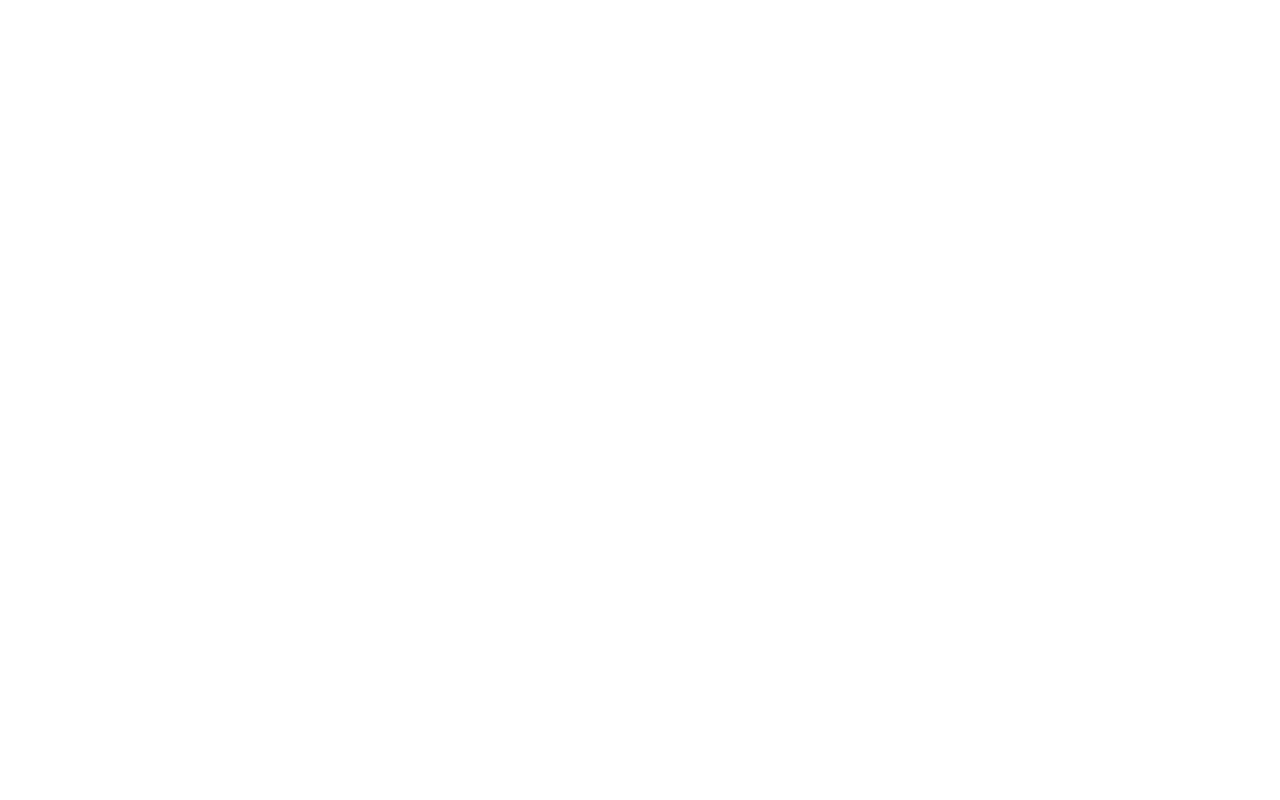
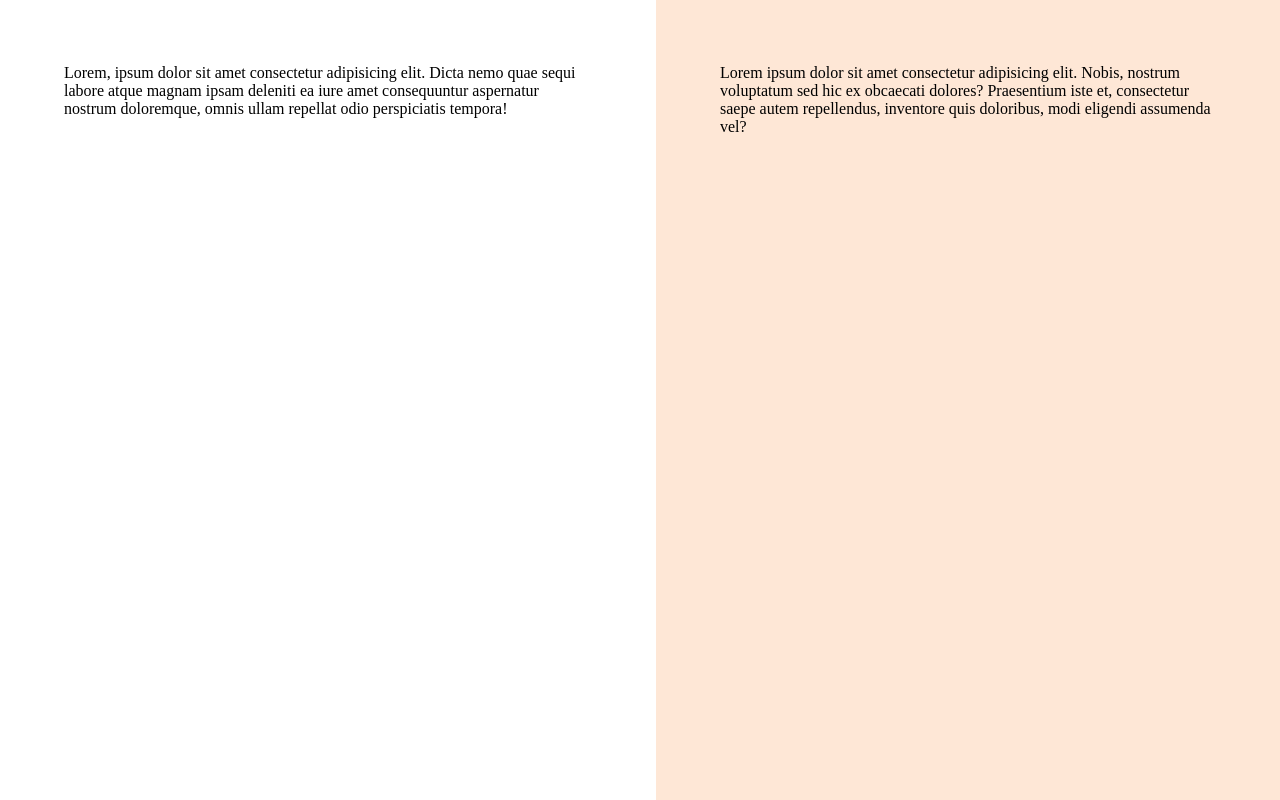
Before and after one commit to isaacziroldo1/Formularios-de-matricula, a plain HTML site: page index.html in a window 1280 px wide. Drawn offline with Linux system fonts and the light colour scheme.

Commit message:
layout.css

```diff
--- a/index.html
+++ b/index.html
@@ -14,5 +14,19 @@
 </head>
 <body>
 
+    <div id="app">
+        <main>
+            <div class="main-container">
+                Lorem, ipsum dolor sit amet consectetur adipisicing elit. Dicta nemo quae sequi labore atque magnam ipsam deleniti ea iure amet consequuntur aspernatur nostrum doloremque, omnis ullam repellat odio perspiciatis tempora!
+            </div>
+        </main>
+
+        <aside>
+            <div class="aside-container">
+                Lorem ipsum dolor sit amet consectetur adipisicing elit. Nobis, nostrum voluptatum sed hic ex obcaecati dolores? Praesentium iste et, consectetur saepe autem repellendus, inventore quis doloribus, modi eligendi assumenda vel?
+            </div>
+        </aside>
+    </div>
+
 </body>
 </html>
--- a/styles/global.css
+++ b/styles/global.css
@@ -21,3 +21,9 @@
     --semantic-error: #DC2626;
 
 }
+
+* {
+    padding: 0;
+    margin: 0;
+    box-sizing: border-box;
+}
--- a/styles/index.css
+++ b/styles/index.css
@@ -1 +1,2 @@
 @import url(global.css);
+@import url(layout.css);
--- /dev/null
+++ b/styles/layout.css
@@ -0,0 +1,28 @@
+#app {
+    display: grid;
+    grid-template-columns: 51.25% 48.75%;
+
+    height: 100vh;
+    overflow: hidden;
+}
+
+main {
+    overflow: auto;
+    padding: 4rem;
+
+    & .main-container {
+        max-width: 33rem;
+        margin-left: auto;
+    }
+}
+
+aside {
+    background-color: var(--surface-secondary);
+    overflow: hidden;
+    padding: 4rem;
+
+    & .aside-container {
+        max-width: 31rem;
+        margin-right: auto;
+    }
+}
```
